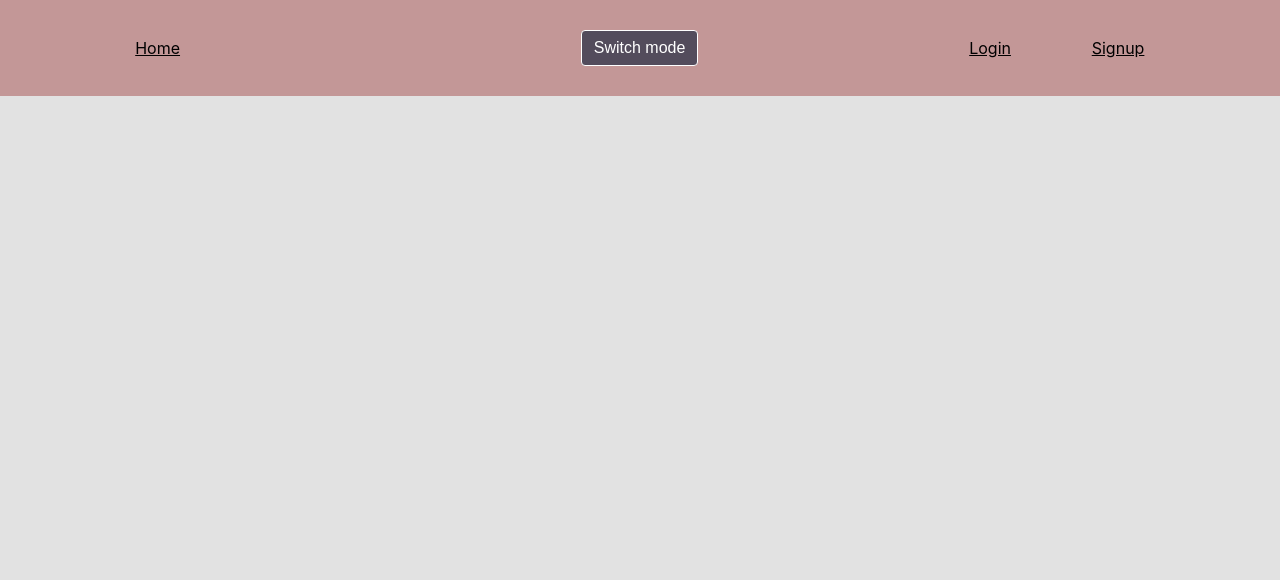
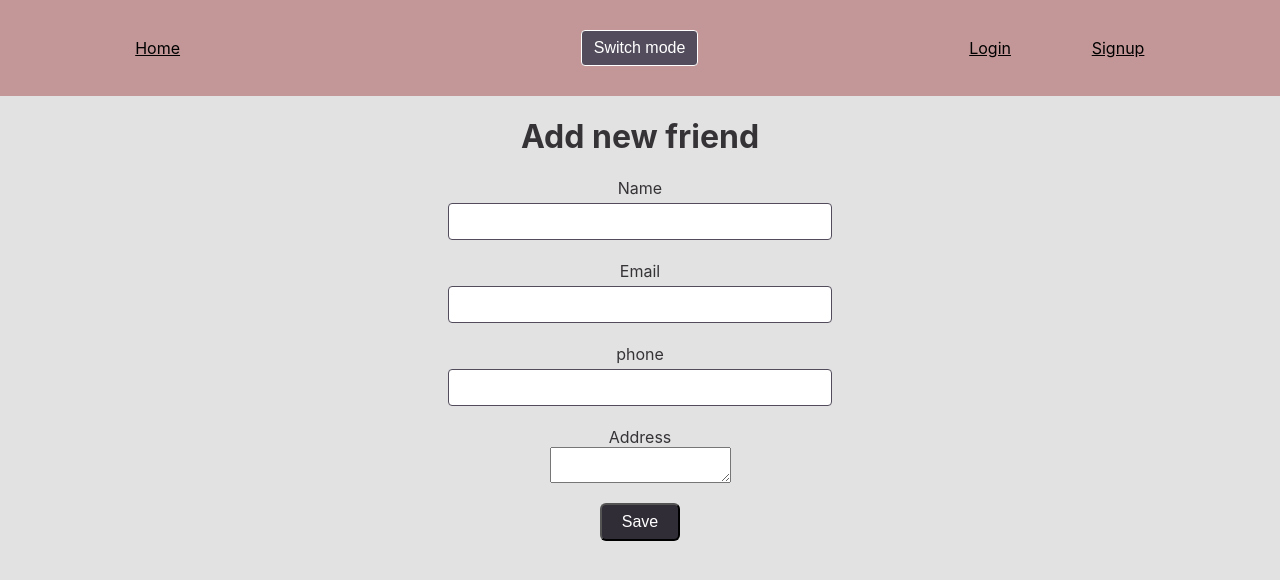
Before and after one commit to suspha/react-friend-list, a React (Create React App) app in the folder frontend/: page /friend/create in a window 1280 px wide. Shown: the top 580 px of the page. Built offline with nearby package versions, Linux system fonts and the light colour scheme.

Commit message:
Friendlist add new friend

```diff
--- a/frontend/src/App.css
+++ b/frontend/src/App.css
@@ -42,7 +42,7 @@ Nav a {
 
 .submit-button, .save-button {
   padding: 8px 20px;
-  background: black;
+  background: #312d37;
   color: white;
   font-size: 16px;
   border-radius: 6px;
@@ -82,3 +82,7 @@ form {
   cursor: pointer;
   color: white;
 }
+
+.friend-list {
+  margin: 1rem;
+}
--- a/frontend/src/App.js
+++ b/frontend/src/App.js
@@ -7,6 +7,7 @@ import LoginView from './views/LoginView';
 import SignupView from './views/SignupView';
 import FriendView from './views/FriendView';
 import SettingsView from './views/SettingsView';
+import CreateFriendView from './views/CreateFriendView';
 import { BrowserRouter as Router, Switch, Route} from "react-router-dom";
 import { AppProvider } from './AppContext';
 
@@ -37,6 +38,9 @@ function App() {
             <Route path="/settings">
               <SettingsView />
             </Route>
+            <Route path="/friend/create">
+              <CreateFriendView />
+            </Route>
           </Switch>
         </div>
       </AppProvider>
--- a/frontend/src/index.css
+++ b/frontend/src/index.css
@@ -15,6 +15,12 @@ body.darkTheme {
   background: #363337;
 }
 
+body.darkTheme button.save-button {
+  background: #E2E2E2;
+  color: #363337;
+
+}
+
 code {
   font-family: source-code-pro, Menlo, Monaco, Consolas, 'Courier New',
     monospace;
--- /dev/null
+++ b/frontend/src/views/CreateFriendView.js
@@ -0,0 +1,52 @@
+import React, {useState} from 'react'
+import { ajax } from '../lib/tools'
+import { useHistory } from "react-router-dom";
+
+function CreateFriendView() {
+  const [values, setValues] = useState({  name:'', address: '', phone: '', email: ''})
+  const [errors, setErrors] = useState({})
+  const history = useHistory()
+
+
+  async function handleFriendCreate(e) {
+    e.preventDefault()
+    const result = await ajax('/friend/create', values)
+    if(result.errors) {
+      setErrors(result.errors)
+    } else {
+      history.push('/friends')
+    }
+  }
+
+  function updateValue(event) {
+    setValues({ ...values, [event.target.name]: event.target.value })
+  }
+
+  return(
+    <form onSubmit={handleFriendCreate}>
+      <h1>Add new friend</h1>
+      <div>
+        <label>Name</label><br/>
+        <input type="text" name="name" onChange={e => updateValue(e)}/>
+        <div className="error-msg">{errors.name}</div>
+      </div>
+      <div>
+        <label>Email</label><br/>
+        <input type="text" name="email"  onChange={e => updateValue(e)} />
+        <div className="error-msg">{errors.email}</div>
+      </div>
+      <div>
+        <label>phone</label><br/>
+        <input type="phone" name="phone" onChange={e => updateValue(e)}/>
+        <div className="error-msg">{errors.phone}</div>
+      </div>
+      <div>
+        <label>Address</label><br/>
+        <textarea name="address" onChange={e => updateValue(e)} />
+      </div>
+      <button className="save-button">Save</button>
+    </form>
+  )
+}
+
+export default CreateFriendView;
--- a/frontend/src/views/FriendView.js
+++ b/frontend/src/views/FriendView.js
@@ -1,9 +1,36 @@
-import React from 'react';
+import React, {useEffect, useState} from 'react';
+import { Link } from "react-router-dom";
+import { ajax } from '../lib/tools';
 
 function FriendView() {
+  const [friends, setFriends]= useState([])
+
+  useEffect(()=> {
+    console.log("helle")
+    async function friendList() {
+      const result = await ajax('/friend/list')
+      setFriends(result)
+    }
+    friendList()
+  }, [])
+
   return (
     <div>
       <h1>My list of friends</h1>
+      <Link to="/friend/create">Add new friend + </Link>
+      <div>
+        <h3>List</h3>
+        <div>
+          { friends.map(friend => (
+            <div className="friend-list">
+              <div><b>Name:</b> {friend.name}</div>
+              <div><b>Email:</b> {friend.email}</div>
+              <div><b>Phone:</b> {friend.phone}</div>
+              <div><b>Address:</b>{friend.address}</div>
+            </div>
+            ))}
+        </div>
+      </div>
     </div>
   );
 }
--- a/frontend/src/views/SettingsView.js
+++ b/frontend/src/views/SettingsView.js
@@ -1,5 +1,5 @@
 import React, { useState, useContext } from 'react';
-import { cookie, ajax } from "../lib/tools";
+import { ajax } from "../lib/tools";
 import { AppContext } from '../AppContext'
 
 function SettingsView() {
```
Also changed, not shown: 1 other file (tests, documents, lock files or other folders).
